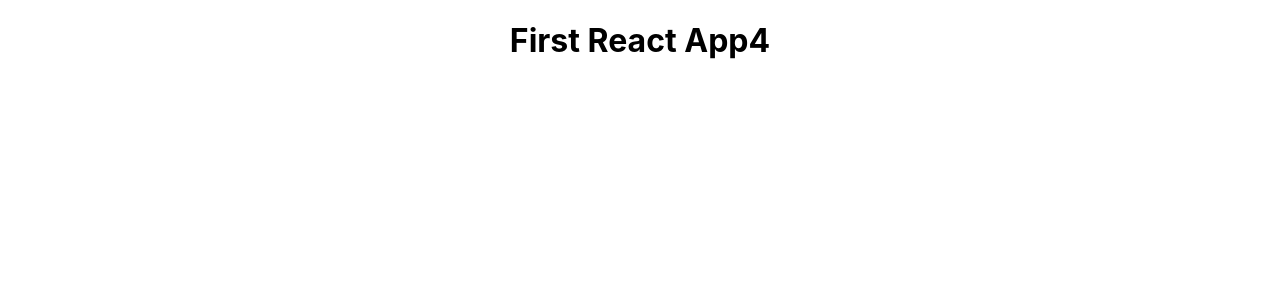
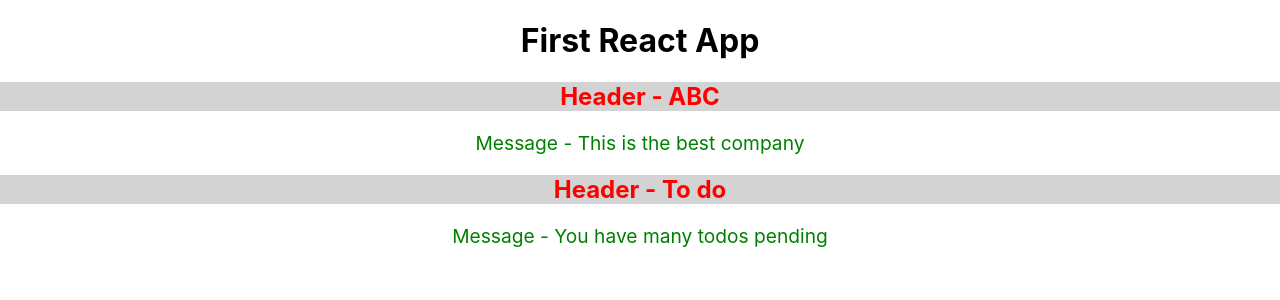
Before and after one commit to natiquekeyin/frontend2023Winter, a React (Create React App) app in the folder Week12/firstapp/: page / in a window 1280 px wide. Shown: the top 300 px of the page. Built offline with nearby package versions, Linux system fonts and the light colour scheme.

Commit message:
march22_1

```diff
--- a/Week12/firstapp/src/App.js
+++ b/Week12/firstapp/src/App.js
@@ -1,11 +1,13 @@
 import logo from "./logo.svg";
 import "./App.css";
-
+import Header from "./components/Header";
 // Observer it starts with a capital letter...
 function App() {
   return (
     <div className="App">
-      <h1>First React App{2 + 2}</h1>
+      <h1>First React App</h1>
+      <Header title="ABC" message="This is the best company" />
+      <Header title="To do" message="You have many todos pending" />
     </div>
   );
 }
--- /dev/null
+++ b/Week12/firstapp/src/components/Header.jsx
@@ -0,0 +1,26 @@
+import PropTypes from "prop-types";
+
+const Header = (props) => {
+  return (
+    <div>
+      <h2 style={{ color: "red", backgroundColor: "lightgray" }}>
+        Header - {props.title}
+      </h2>
+      <p style={{ color: "green", fontSize: "1.2em" }}>
+        Message - {props.message}
+      </p>
+    </div>
+  );
+};
+
+Header.defaultProps = {
+  title: "No title received",
+  message: "No message received",
+};
+
+Header.propTypes = {
+  title: PropTypes.string.isRequired,
+  message: PropTypes.string.isRequired,
+};
+
+export default Header;
```
Also changed, not shown: 1 other file (tests, documents, lock files or other folders).
